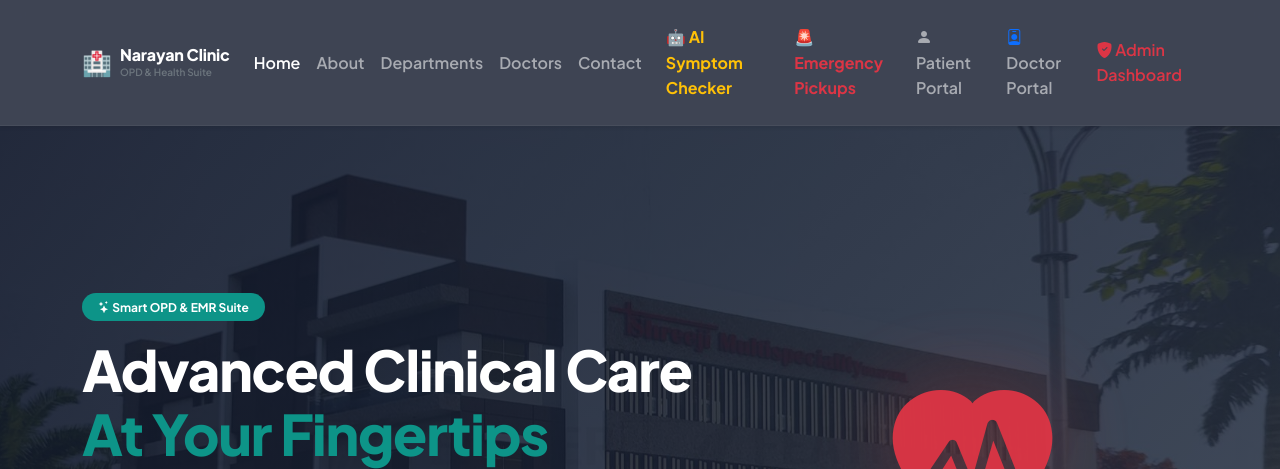
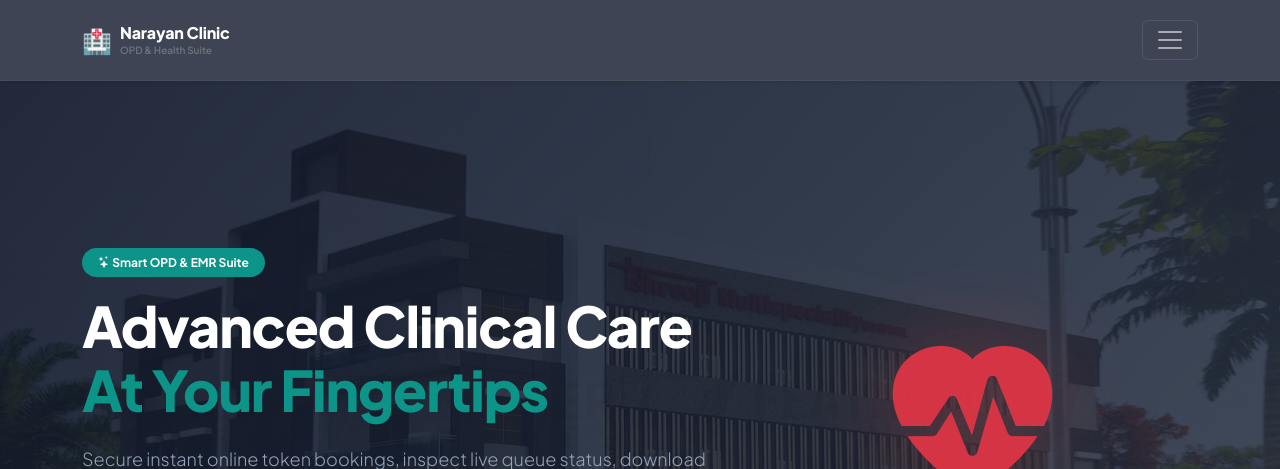
Before and after one commit to MAHARSHIDAVE700/Hospital_Project, a PHP site: page / in a window 1280 px wide. Shown: the top 469 px of the page. Run offline with PHP 8.4, Linux system fonts and the light colour scheme; data that the repository does not hold is empty; some libraries are stand-ins or nearby versions.

Commit message:
Configure landing page navbar to always display collapsed hamburger menu icon on all devices

```diff
--- a/index.php
+++ b/index.php
@@ -60,7 +60,7 @@
 <body class="bg-light">
 
 <!-- Navbar -->
-<nav class="navbar navbar-expand-lg navbar-dark landing-navbar sticky-top shadow-sm py-3">
+<nav class="navbar navbar-dark landing-navbar sticky-top shadow-sm py-3">
     <div class="container">
         <a class="navbar-brand fw-bold d-flex align-items-center gap-2" href="index.php">
             <span style="font-size: 24px;">🏥</span>
```
